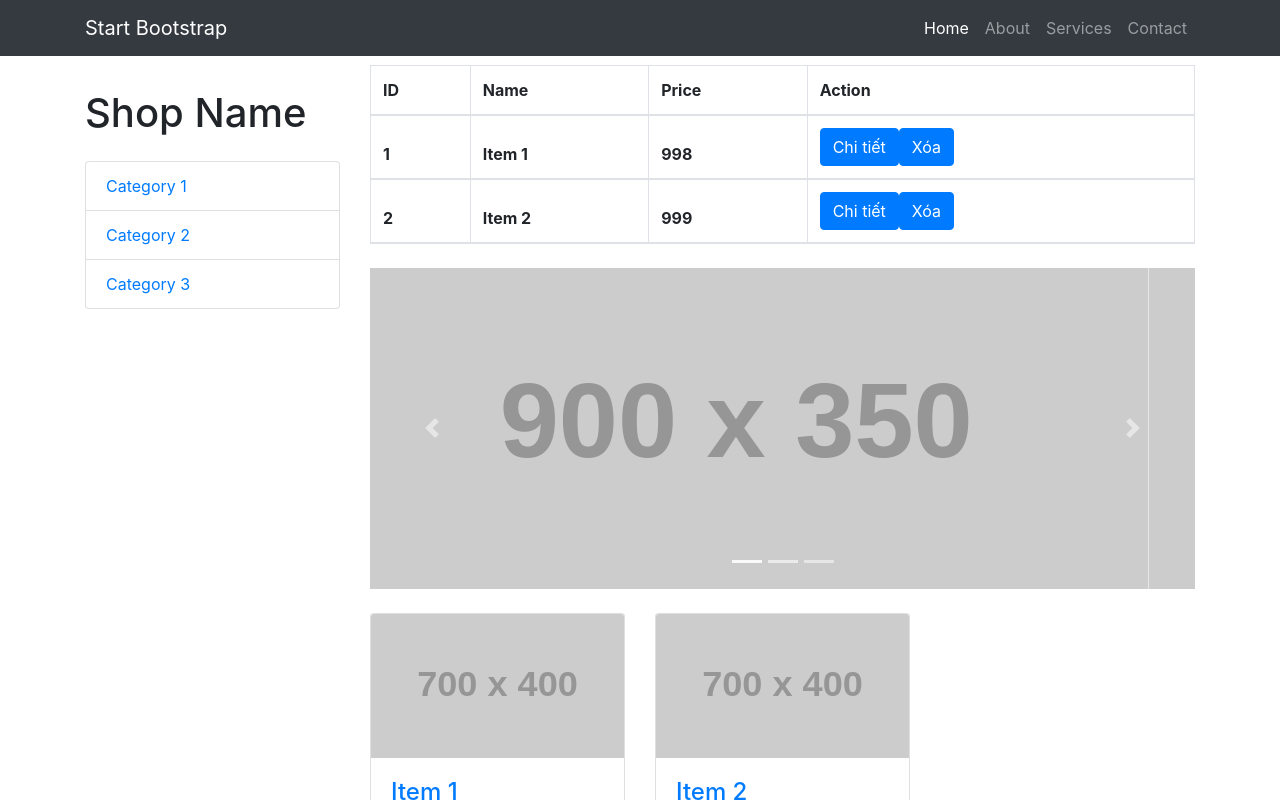
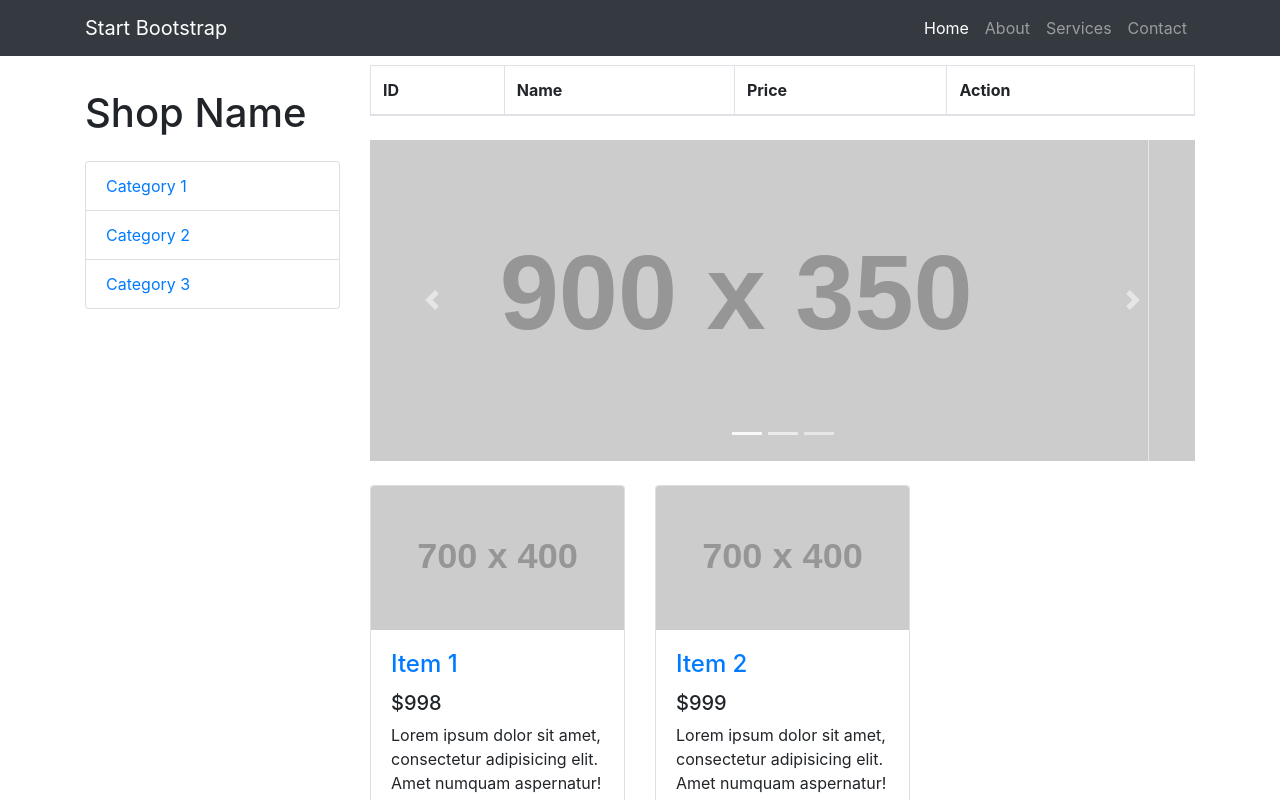
Before and after one commit to datnc/datncph08205-angular-irgari, an Angular app: page / in a window 1280 px wide. Shown: the top 800 px of the page. Built offline with nearby package versions, Linux system fonts and the light colour scheme.

Commit message:
2 files modified

```diff
--- a/src/app/product-manager/product-manager.component.ts
+++ b/src/app/product-manager/product-manager.component.ts
@@ -1,6 +1,6 @@
 import { Component, OnInit } from "@angular/core";
 import { Product } from "../Product";
-import { data } from "../MockData";
+import {ProductService} from '../service/product.service';
 
 @Component({
   selector: "app-product-manager",
@@ -8,15 +8,20 @@ import { data } from "../MockData";
   styleUrls: ["./product-manager.component.css"]
 })
 export class ProductManagerComponent implements OnInit {
-  constructor() {}
+  products : Product[];
+  constructor(
+    private productService : ProductService
+  ) {}
 
-  ngOnInit() {}
-  products = data;
-  selected: Product;
-  hienthi(product) {
-      this.selected = product;
+  ngOnInit() {
+   this.productService
   }
-  xoa(id){
-    return this.products = this.products.filter(product => product.id != id);
-  }
+  // products;
+  // selected: Product;
+  // hienthi(product) {
+  //     this.selected = product;
+  // }
+  // xoa(id){
+  //   return this.products = this.products.filter(product => product.id != id);
+  // }
 }
--- a/src/app/service/product.service.ts
+++ b/src/app/service/product.service.ts
@@ -2,9 +2,16 @@ import { Injectable } from '@angular/core';
 import { Product } from "../Product";
 import { data } from "../MockData";
 
+
 @Injectable()
 export class ProductService {
-
+  products = data;
   constructor() { }
 
+  getProducts(){
+    return this.products;
+  }
+  removeProducts(){
+
+  }
 }
```
